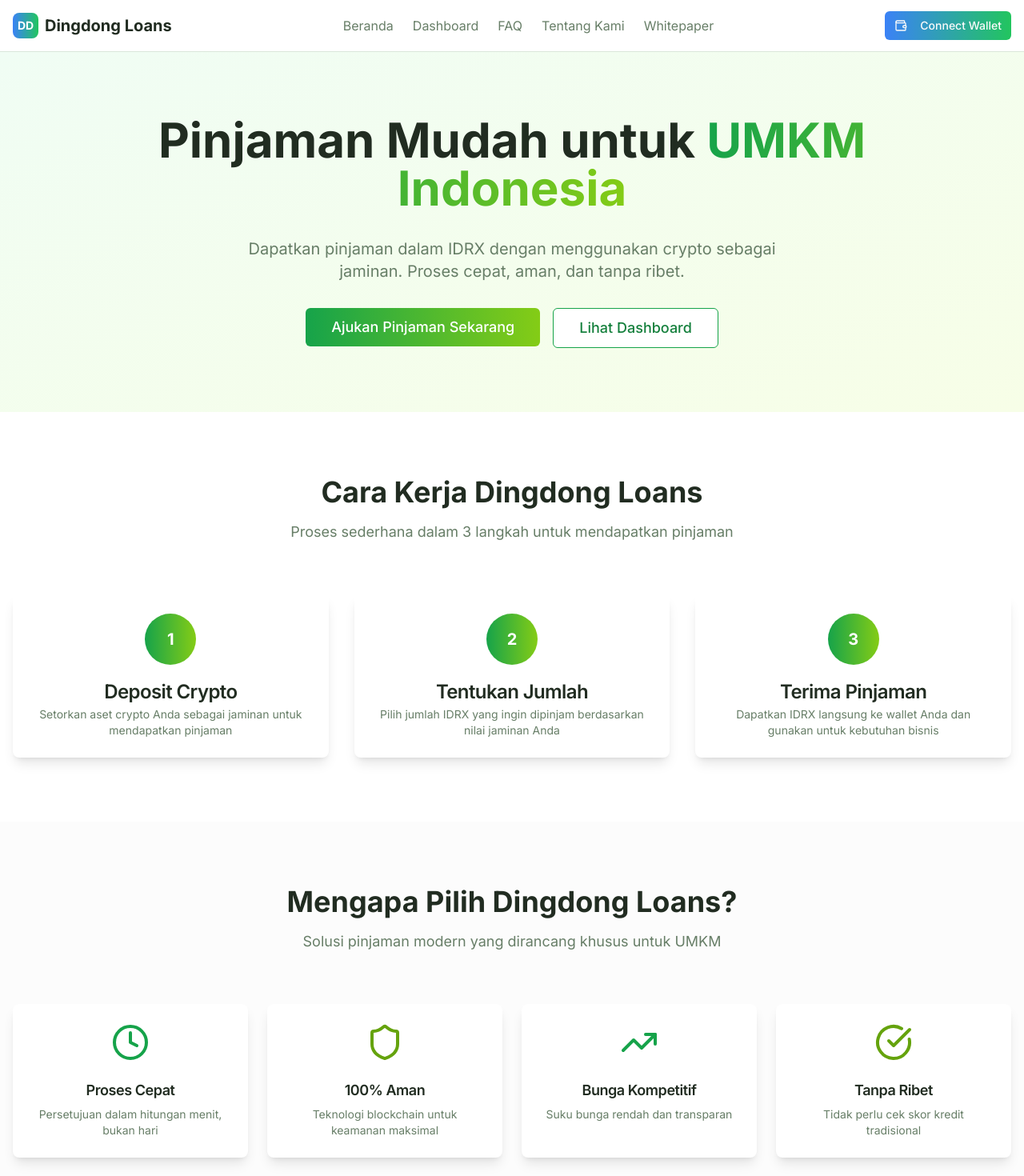
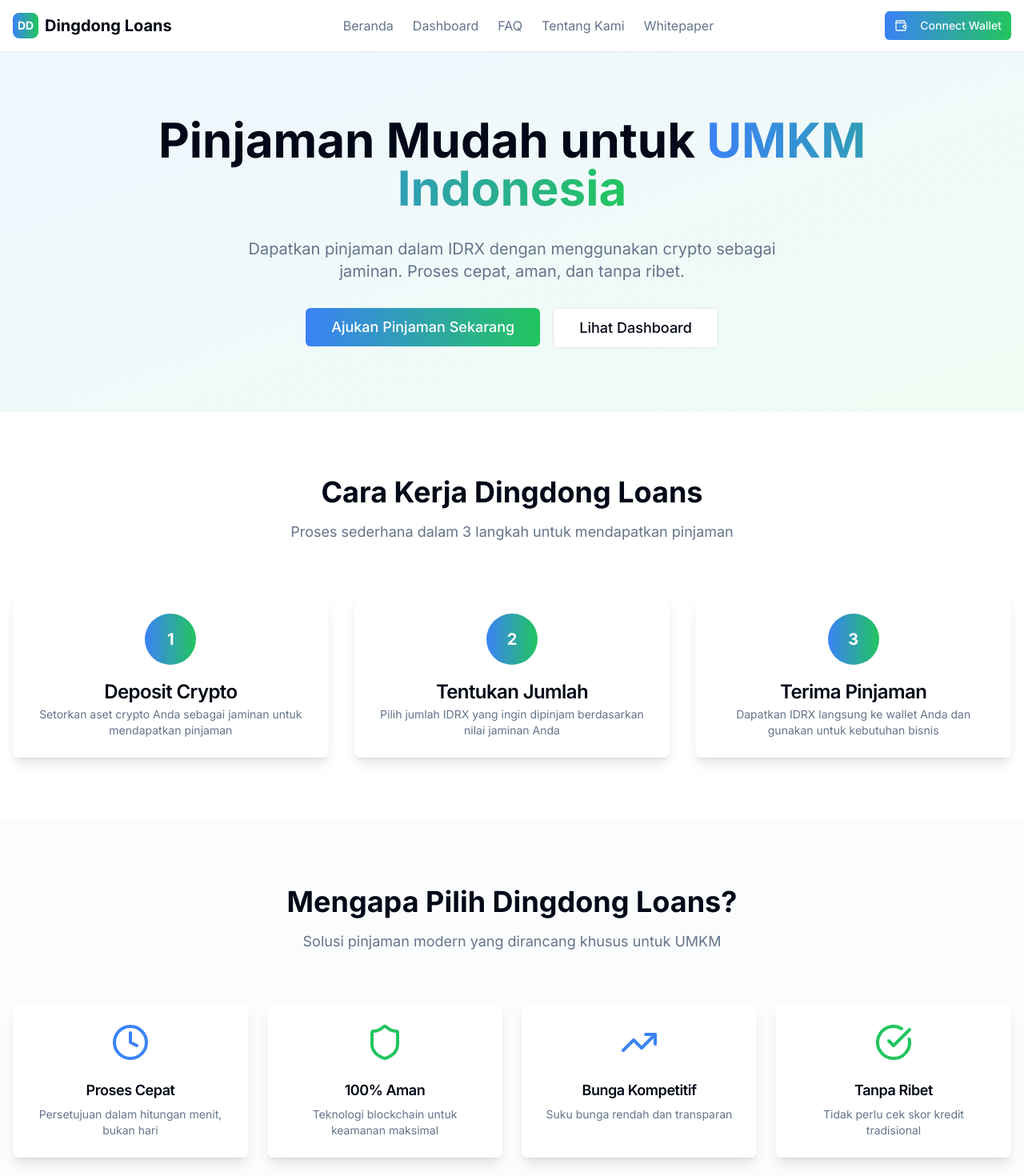
Before and after one commit to leeCode83/dingdong-pinjam-dulu-loan, a React (Vite) app: page / in a window 1280 px wide. Shown: the top 1470 px of the page at 80% size. Built offline with nearby package versions, Linux system fonts and the light colour scheme.

Commit message:
Reverted to commit 70f09a93ca908bfc95834c87c2d75ddbdc91c866

```diff
--- a/src/App.tsx
+++ b/src/App.tsx
@@ -1,4 +1,3 @@
-
 // import komponen yang dibutuhkan
 import { Toaster } from "@/components/ui/toaster"; //komponen untuk menampilkan notifikasi pada web
 import { Toaster as Sonner } from "@/components/ui/sonner";
@@ -21,14 +20,13 @@ import ApplyLoan from "./pages/ApplyLoan";
 import ManageLoans from "./pages/ManageLoans";
 import ManageCollateral from "./pages/ManageCollateral";
 import RepayLoan from "./pages/RepayLoan";
-import DepositCollateral from "./pages/DepositCollateral";
 import KYC from "./pages/KYC";
 import FAQ from "./pages/FAQ";
 import AboutUs from "./pages/AboutUs";
 import Register from "./pages/Register";
 import Login from "./pages/Login";
 import NotFound from "./pages/NotFound";
-import Whitepaper from "./pages/whitepaper";
+import Whitepaper from "./pages/Whitepaper";
 
 // queryClient digunakan untuk management data, walaupun ini hanya mockup.
 // Variabel ini berfungsi untuk menyimpan cache dari web,
@@ -67,7 +65,6 @@ const App = () => (
           <Route path="/loans" element={<ManageLoans />} />
           <Route path="/manage-collateral" element={<ManageCollateral />} />
           <Route path="/repay-loan" element={<RepayLoan />} />
-          <Route path="/deposit-collateral" element={<DepositCollateral />} />
           <Route path="/kyc" element={<KYC />} />
           <Route path="/faq" element={<FAQ />} />
           <Route path="/about" element={<AboutUs />} />
--- a/src/index.css
+++ b/src/index.css
@@ -1,4 +1,3 @@
-
 @tailwind base;
 @tailwind components;
 @tailwind utilities;
@@ -8,82 +7,88 @@
 @layer base {
   :root {
     --background: 0 0% 100%;
-    --foreground: 120 15% 15%;
+    --foreground: 222.2 84% 4.9%;
 
     --card: 0 0% 100%;
-    --card-foreground: 120 15% 15%;
+    --card-foreground: 222.2 84% 4.9%;
 
     --popover: 0 0% 100%;
-    --popover-foreground: 120 15% 15%;
+    --popover-foreground: 222.2 84% 4.9%;
 
-    --primary: 120 60% 35%;
-    --primary-foreground: 0 0% 98%;
+    --primary: 222.2 47.4% 11.2%;
+    --primary-foreground: 210 40% 98%;
 
-    --secondary: 120 20% 95%;
-    --secondary-foreground: 120 15% 15%;
+    --secondary: 210 40% 96.1%;
+    --secondary-foreground: 222.2 47.4% 11.2%;
 
-    --muted: 120 15% 96%;
-    --muted-foreground: 120 10% 45%;
+    --muted: 210 40% 96.1%;
+    --muted-foreground: 215.4 16.3% 46.9%;
 
-    --accent: 120 40% 88%;
-    --accent-foreground: 120 15% 15%;
+    --accent: 210 40% 96.1%;
+    --accent-foreground: 222.2 47.4% 11.2%;
 
     --destructive: 0 84.2% 60.2%;
-    --destructive-foreground: 0 0% 98%;
+    --destructive-foreground: 210 40% 98%;
 
-    --border: 120 20% 88%;
-    --input: 120 20% 88%;
-    --ring: 120 60% 35%;
+    --border: 214.3 31.8% 91.4%;
+    --input: 214.3 31.8% 91.4%;
+    --ring: 222.2 84% 4.9%;
 
     --radius: 0.5rem;
 
     --sidebar-background: 0 0% 98%;
-    --sidebar-foreground: 120 15% 25%;
-    --sidebar-primary: 120 60% 25%;
+
+    --sidebar-foreground: 240 5.3% 26.1%;
+
+    --sidebar-primary: 240 5.9% 10%;
+
     --sidebar-primary-foreground: 0 0% 98%;
-    --sidebar-accent: 120 20% 93%;
-    --sidebar-accent-foreground: 120 60% 25%;
-    --sidebar-border: 120 15% 85%;
-    --sidebar-ring: 120 60% 35%;
+
+    --sidebar-accent: 240 4.8% 95.9%;
+
+    --sidebar-accent-foreground: 240 5.9% 10%;
+
+    --sidebar-border: 220 13% 91%;
+
+    --sidebar-ring: 217.2 91.2% 59.8%;
   }
 
   .dark {
-    --background: 120 15% 8%;
-    --foreground: 0 0% 98%;
+    --background: 222.2 84% 4.9%;
+    --foreground: 210 40% 98%;
 
-    --card: 120 15% 10%;
-    --card-foreground: 0 0% 98%;
+    --card: 222.2 84% 4.9%;
+    --card-foreground: 210 40% 98%;
 
-    --popover: 120 15% 10%;
-    --popover-foreground: 0 0% 98%;
+    --popover: 222.2 84% 4.9%;
+    --popover-foreground: 210 40% 98%;
 
-    --primary: 120 50% 65%;
-    --primary-foreground: 120 15% 8%;
+    --primary: 210 40% 98%;
+    --primary-foreground: 222.2 47.4% 11.2%;
 
-    --secondary: 120 15% 15%;
-    --secondary-foreground: 0 0% 98%;
+    --secondary: 217.2 32.6% 17.5%;
+    --secondary-foreground: 210 40% 98%;
 
-    --muted: 120 15% 15%;
-    --muted-foreground: 120 10% 65%;
+    --muted: 217.2 32.6% 17.5%;
+    --muted-foreground: 215 20.2% 65.1%;
 
-    --accent: 120 20% 20%;
-    --accent-foreground: 0 0% 98%;
+    --accent: 217.2 32.6% 17.5%;
+    --accent-foreground: 210 40% 98%;
 
     --destructive: 0 62.8% 30.6%;
-    --destructive-foreground: 0 0% 98%;
+    --destructive-foreground: 210 40% 98%;
 
-    --border: 120 15% 20%;
-    --input: 120 15% 20%;
-    --ring: 120 50% 65%;
-
-    --sidebar-background: 120 15% 5%;
-    --sidebar-foreground: 120 10% 85%;
-    --sidebar-primary: 120 50% 55%;
+    --border: 217.2 32.6% 17.5%;
+    --input: 217.2 32.6% 17.5%;
+    --ring: 212.7 26.8% 83.9%;
+    --sidebar-background: 240 5.9% 10%;
+    --sidebar-foreground: 240 4.8% 95.9%;
+    --sidebar-primary: 224.3 76.3% 48%;
     --sidebar-primary-foreground: 0 0% 100%;
-    --sidebar-accent: 120 15% 12%;
-    --sidebar-accent-foreground: 120 10% 85%;
-    --sidebar-border: 120 15% 12%;
-    --sidebar-ring: 120 50% 65%;
+    --sidebar-accent: 240 3.7% 15.9%;
+    --sidebar-accent-foreground: 240 4.8% 95.9%;
+    --sidebar-border: 240 3.7% 15.9%;
+    --sidebar-ring: 217.2 91.2% 59.8%;
   }
 }
 
--- a/src/pages/Homepage.tsx
+++ b/src/pages/Homepage.tsx
@@ -1,4 +1,3 @@
-
 // import komponen shadcn yang dibutuhkan (button, card, dll)
 import { Button } from "@/components/ui/button";
 import { Card, CardContent, CardDescription, CardHeader, CardTitle } from "@/components/ui/card";
@@ -22,12 +21,12 @@ const Homepage = () => {
 
       {/* Hero Section */}
       <section className="relative overflow-hidden">
-        <div className="absolute inset-0 bg-gradient-to-br from-green-50 to-lime-50" />
+        <div className="absolute inset-0 bg-gradient-to-br from-blue-50 to-green-50" />
         <div className="relative container mx-auto px-4 py-20">
           <div className="max-w-4xl mx-auto text-center space-y-8">
             <h1 className="text-4xl md:text-6xl font-bold text-foreground">
               Pinjaman Mudah untuk{" "}
-              <span className="bg-gradient-to-r from-green-600 to-lime-500 bg-clip-text text-transparent">
+              <span className="bg-gradient-to-r from-blue-500 to-green-500 bg-clip-text text-transparent">
                 UMKM Indonesia
               </span>
             </h1>
@@ -37,12 +36,12 @@ const Homepage = () => {
             </p>
             <div className="flex flex-col sm:flex-row gap-4 justify-center">
               <Link to="/apply">
-                <Button size="lg" className="bg-gradient-to-r from-green-600 to-lime-500 hover:from-green-700 hover:to-lime-600 text-white px-8 py-6 text-lg">
+                <Button size="lg" className="bg-gradient-to-r from-blue-500 to-green-500 hover:from-blue-600 hover:to-green-600 text-white px-8 py-6 text-lg">
                   Ajukan Pinjaman Sekarang
                 </Button>
               </Link>
               <Link to="/dashboard">
-                <Button variant="outline" size="lg" className="px-8 py-6 text-lg border-green-600 text-green-700 hover:bg-green-50">
+                <Button variant="outline" size="lg" className="px-8 py-6 text-lg">
                   Lihat Dashboard
                 </Button>
               </Link>
@@ -63,7 +62,7 @@ const Homepage = () => {
         <div className="grid grid-cols-1 md:grid-cols-3 gap-8">
           <Card className="text-center border-0 shadow-lg">
             <CardHeader>
-              <div className="w-16 h-16 bg-gradient-to-r from-green-600 to-lime-500 rounded-full flex items-center justify-center mx-auto mb-4">
+              <div className="w-16 h-16 bg-gradient-to-r from-blue-500 to-green-500 rounded-full flex items-center justify-center mx-auto mb-4">
                 <span className="text-white font-bold text-xl">1</span>
               </div>
               <CardTitle>Deposit Crypto</CardTitle>
@@ -75,7 +74,7 @@ const Homepage = () => {
 
           <Card className="text-center border-0 shadow-lg">
             <CardHeader>
-              <div className="w-16 h-16 bg-gradient-to-r from-green-600 to-lime-500 rounded-full flex items-center justify-center mx-auto mb-4">
+              <div className="w-16 h-16 bg-gradient-to-r from-blue-500 to-green-500 rounded-full flex items-center justify-center mx-auto mb-4">
                 <span className="text-white font-bold text-xl">2</span>
               </div>
               <CardTitle>Tentukan Jumlah</CardTitle>
@@ -87,7 +86,7 @@ const Homepage = () => {
 
           <Card className="text-center border-0 shadow-lg">
             <CardHeader>
-              <div className="w-16 h-16 bg-gradient-to-r from-green-600 to-lime-500 rounded-full flex items-center justify-center mx-auto mb-4">
+              <div className="w-16 h-16 bg-gradient-to-r from-blue-500 to-green-500 rounded-full flex items-center justify-center mx-auto mb-4">
                 <span className="text-white font-bold text-xl">3</span>
               </div>
               <CardTitle>Terima Pinjaman</CardTitle>
@@ -112,7 +111,7 @@ const Homepage = () => {
           <div className="grid grid-cols-1 md:grid-cols-2 lg:grid-cols-4 gap-6">
             <Card className="border-0 shadow-lg">
               <CardHeader className="text-center">
-                <Clock className="w-12 h-12 text-green-600 mx-auto mb-4" />
+                <Clock className="w-12 h-12 text-blue-500 mx-auto mb-4" />
                 <CardTitle className="text-lg">Proses Cepat</CardTitle>
                 <CardDescription>
                   Persetujuan dalam hitungan menit, bukan hari
@@ -122,7 +121,7 @@ const Homepage = () => {
 
             <Card className="border-0 shadow-lg">
               <CardHeader className="text-center">
-                <Shield className="w-12 h-12 text-lime-600 mx-auto mb-4" />
+                <Shield className="w-12 h-12 text-green-500 mx-auto mb-4" />
                 <CardTitle className="text-lg">100% Aman</CardTitle>
                 <CardDescription>
                   Teknologi blockchain untuk keamanan maksimal
@@ -132,7 +131,7 @@ const Homepage = () => {
 
             <Card className="border-0 shadow-lg">
               <CardHeader className="text-center">
-                <TrendingUp className="w-12 h-12 text-green-600 mx-auto mb-4" />
+                <TrendingUp className="w-12 h-12 text-blue-500 mx-auto mb-4" />
                 <CardTitle className="text-lg">Bunga Kompetitif</CardTitle>
                 <CardDescription>
                   Suku bunga rendah dan transparan
@@ -142,7 +141,7 @@ const Homepage = () => {
 
             <Card className="border-0 shadow-lg">
               <CardHeader className="text-center">
-                <CheckCircle className="w-12 h-12 text-lime-600 mx-auto mb-4" />
+                <CheckCircle className="w-12 h-12 text-green-500 mx-auto mb-4" />
                 <CardTitle className="text-lg">Tanpa Ribet</CardTitle>
                 <CardDescription>
                   Tidak perlu cek skor kredit tradisional
@@ -155,7 +154,7 @@ const Homepage = () => {
 
       {/* CTA Section */}
       <section className="container mx-auto px-4 py-20">
-        <div className="bg-gradient-to-r from-green-600 to-lime-500 rounded-2xl p-12 text-center text-white">
+        <div className="bg-gradient-to-r from-blue-500 to-green-500 rounded-2xl p-12 text-center text-white">
           <h2 className="text-3xl md:text-4xl font-bold mb-4">
             Siap Mengembangkan Bisnis Anda?
           </h2>
@@ -163,7 +162,7 @@ const Homepage = () => {
             Bergabung dengan ribuan UMKM yang sudah merasakan kemudahan Dingdong Loans
           </p>
           <Link to="/apply">
-            <Button size="lg" variant="secondary" className="px-8 py-6 text-lg bg-white text-green-700 hover:bg-green-50">
+            <Button size="lg" variant="secondary" className="px-8 py-6 text-lg">
               Mulai Sekarang
             </Button>
           </Link>
--- a/tailwind.config.ts
+++ b/tailwind.config.ts
@@ -65,21 +65,7 @@ export default {
 					'accent-foreground': 'hsl(var(--sidebar-accent-foreground))',
 					border: 'hsl(var(--sidebar-border))',
 					ring: 'hsl(var(--sidebar-ring))'
-				},
-				// Additional green palette colors for more variety
-				'green-50': '#f0fdf4',
-				'green-100': '#dcfce7',
-				'green-200': '#bbf7d0',
-				'green-300': '#86efac',
-				'green-400': '#4ade80',
-				'green-500': '#22c55e',
-				'green-600': '#16a34a',
-				'green-700': '#15803d',
-				'green-800': '#166534',
-				'green-900': '#14532d',
-				'lime-400': '#85cc17',
-				'lime-500': '#84cc16',
-				'lime-600': '#65a30d',
+				}
 			},
 			borderRadius: {
 				lg: 'var(--radius)',
```
